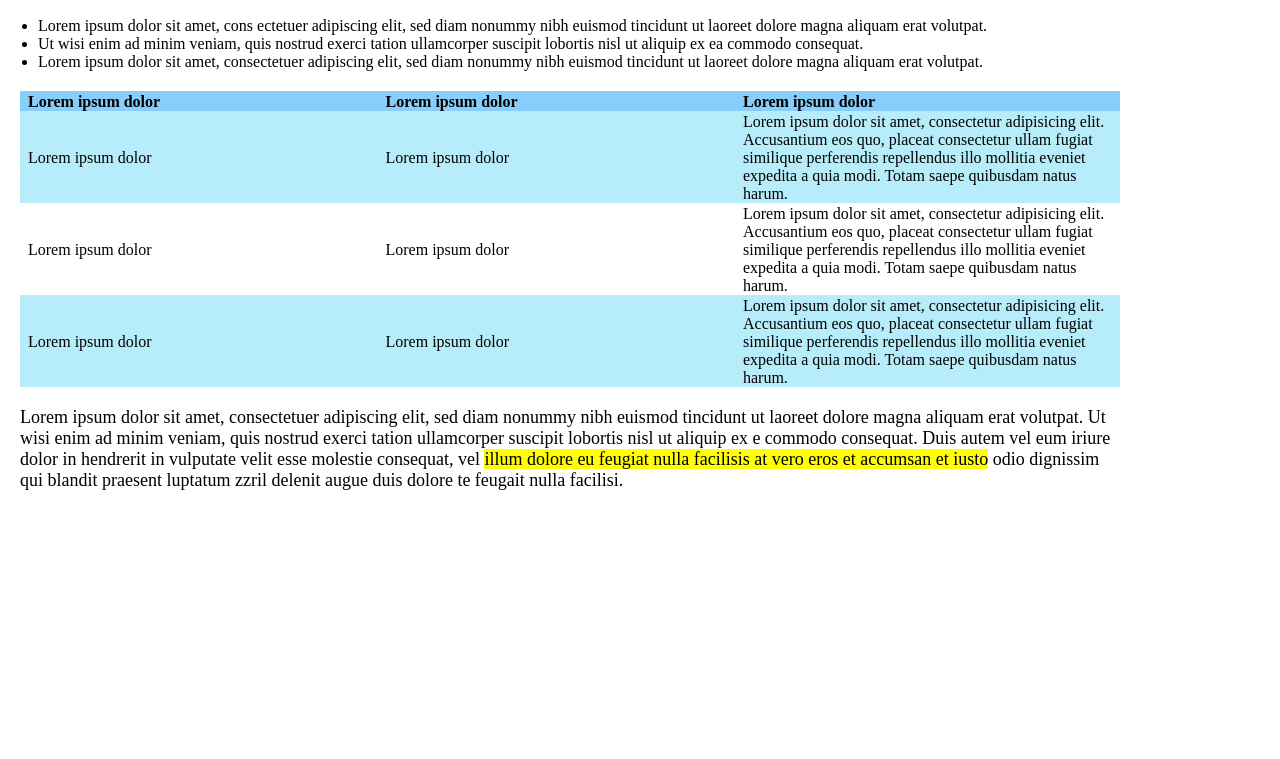
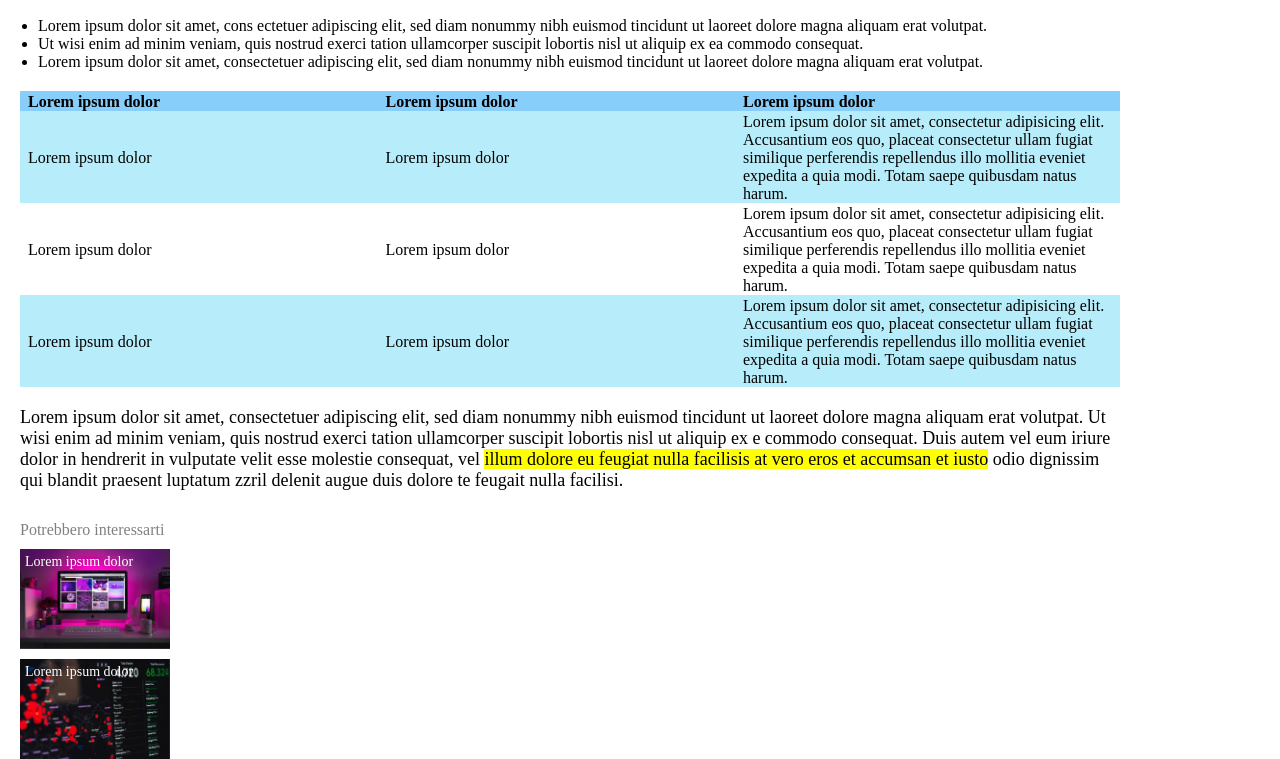
Before and after one commit to igorliotta/html-css-booleaner, a plain HTML site: page index.html in a window 1280 px wide. Shown: the part 931-1690 px from the top of the page. Before the commit the page ends 1422 px from the top, so only its background shows below. Drawn offline with Linux system fonts and the light colour scheme.

Commit message:
ADD-footer

```diff
--- a/index.html
+++ b/index.html
@@ -89,6 +89,15 @@
 
     <footer>
         <!-- Due immagini con del testo al loro interno -->
+        <div class="final_pharagraph">
+            <p>Potrebbero interessarti</p>
+        </div>
+        <div class="monitor">
+            <p>Lorem ipsum dolor</p>
+        </div>
+        <div class="graph">
+            <p>Lorem ipsum dolor</p>
+        </div>
     </footer>
 
 </body>
--- a/style.css
+++ b/style.css
@@ -97,3 +97,39 @@ tbody {
 #third-row {
     background-color: white;
 }
+
+.monitor {
+    width: 150px;
+    height: 100px;
+    background-image: url(./img/monitor.jpg);
+    margin-left: 20px;
+    background-size: cover;
+}
+
+.graph {
+    width: 150px;
+    height: 100px;
+    background-image: url(./img/graph.jpg);
+    margin-left: 20px;
+    background-size: cover;
+    margin-top: 10px;
+}
+
+.monitor p {
+    color: white;
+    padding: 5px;
+    font-size: 14px;
+    margin-top: 10px;
+}
+
+.graph p {
+    color: white;
+    padding: 5px;
+    font-size: 14px;
+}
+
+.final_pharagraph {
+    color: grey;
+    margin-left: 20px;
+    margin-top: 30px;
+}
```
